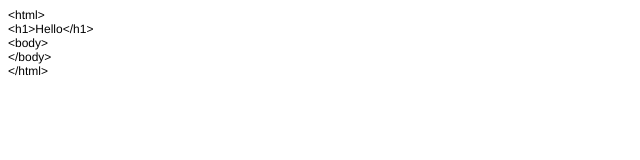
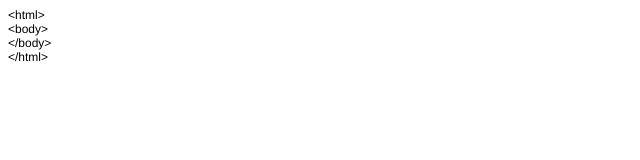
Before and after one commit to realanandvyas/firstProject, a plain HTML site: page index.html in a window 1280 px wide. Shown: the full height of the page, 0-640 px from the left. Drawn offline with Linux system fonts and the light colour scheme.

Commit message:
fouth commit

```diff
--- a/index.html
+++ b/index.html
@@ -13,7 +13,6 @@
 </head>
 <body>
 <p class="p1"><span class="s1">&lt;html&gt;</span></p>
-<p class="p1"><span class="s1">&lt;h1&gt;Hello&lt;/h1&gt;</span></p>
 <p class="p1"><span class="s1">&lt;body&gt;</span></p>
 <p class="p1"><span class="s1">&lt;/body&gt;</span></p>
 <p class="p1"><span class="s1">&lt;/html&gt;</span></p>
```
